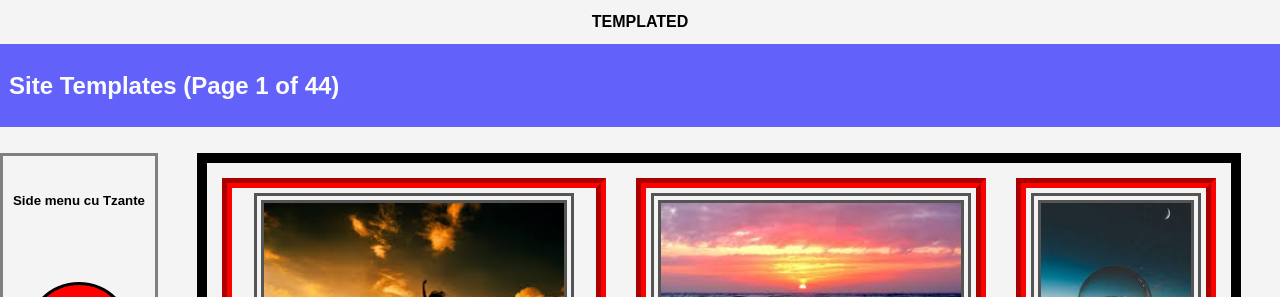
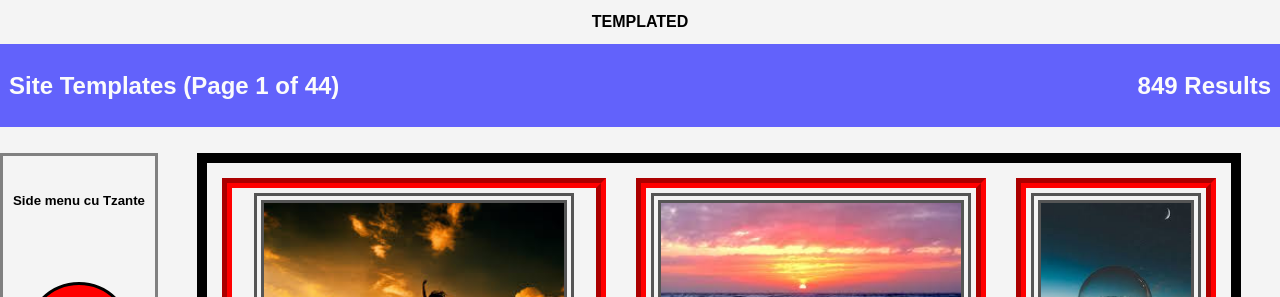
Before and after one commit to BecaAdrian/Front-End-first-Site, a plain HTML site: page index.html in a window 1280 px wide. Shown: the top 297 px of the page. Drawn offline with Linux system fonts and the light colour scheme.

Commit message:
fourth-try
title changed.

```diff
--- a/css/style.css
+++ b/css/style.css
@@ -43,6 +43,7 @@ body{
 }
 
 .title{
+	display: flex;
 	top:0;
 	position:sticky;
 	opacity:0.6;
@@ -50,6 +51,8 @@ body{
 	border:16px;
 	background-color:blue;
 	color:#fff;
+	flex-flow: row wrap;
+	justify-content: space-between;
 }
 
 .side-menu{
--- a/index.html
+++ b/index.html
@@ -10,6 +10,7 @@
 	</div>
 	<div class="title">
 		<h2>Site Templates (Page 1 of 44)</h2>
+		<h2>849 Results</h2>
 	</div>
 	<div class="side-menu">
 		<h5><strong>Side menu cu Tzante</strong></h5>
```
Lines whose indentation alone changed are shown as unchanged.
